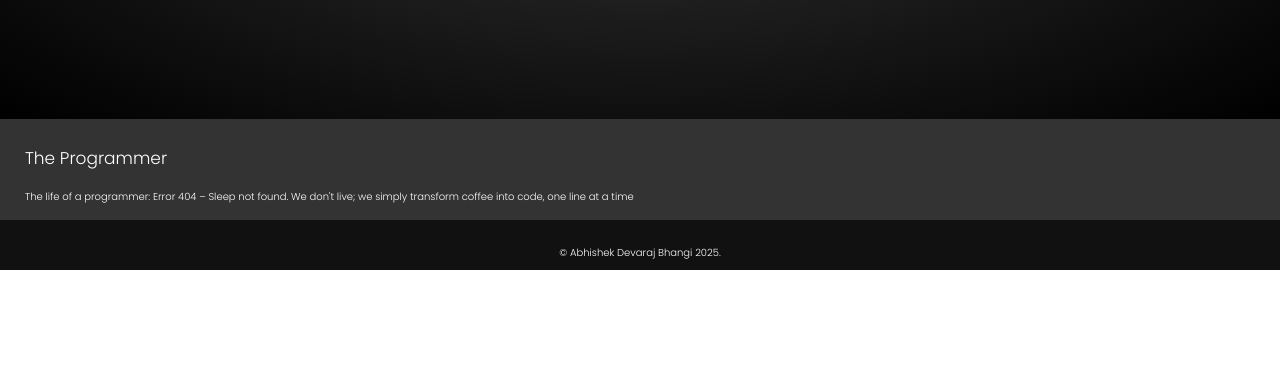
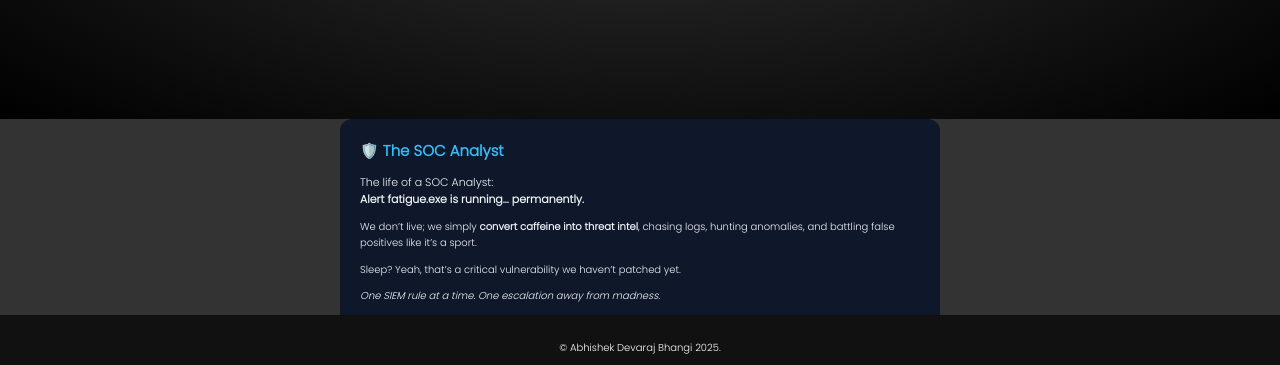
Before and after one commit to abhishekdb9999/secfolio, a plain HTML site: page index.html in a window 1280 px wide. Shown: the part 5614-5979 px from the top of the page. Before the commit the page ends 5884 px from the top, so only its background shows below. Drawn offline with nearby package versions, Linux system fonts and the light colour scheme.

Commit message:
Update index.html

```diff
--- a/index.html
+++ b/index.html
@@ -611,14 +611,23 @@
     </section>
 
     <footer>
-      <div class="footer-body">
-        <div>The Programmer</div>
-        <br />
-        <div>
-          The life of a programmer: Error 404 – Sleep not found. We don't live; we simply transform coffee into code, one line at a time
-          </div>
-        </div>
-      </div>
+      <section style="font-family: 'Segoe UI', Tahoma, Geneva, Verdana, sans-serif; padding: 2rem; background-color: #0f172a; color: #f1f5f9; border-radius: 12px; max-width: 600px; margin: auto;">
+  <h2 style="color: #38bdf8;">🛡️ The SOC Analyst</h2>
+  <p style="margin-top: 1rem; font-size: 1.1rem; line-height: 1.6;">
+    The life of a SOC Analyst:<br />
+    <strong>Alert fatigue.exe is running... permanently.</strong>
+  </p>
+  <p style="margin-top: 1rem;">
+    We don’t live; we simply <strong>convert caffeine into threat intel</strong>, chasing logs, hunting anomalies, and battling false positives like it’s a sport.
+  </p>
+  <p style="margin-top: 1rem;">
+    Sleep? Yeah, that’s a critical vulnerability we haven’t patched yet.
+  </p>
+  <p style="margin-top: 1rem; font-style: italic;">
+    One SIEM rule at a time. One escalation away from madness.
+  </p>
+</section>
+
       <div class="footer-copyright">© Abhishek Devaraj Bhangi 2025.</div>
     </footer>
 
```
